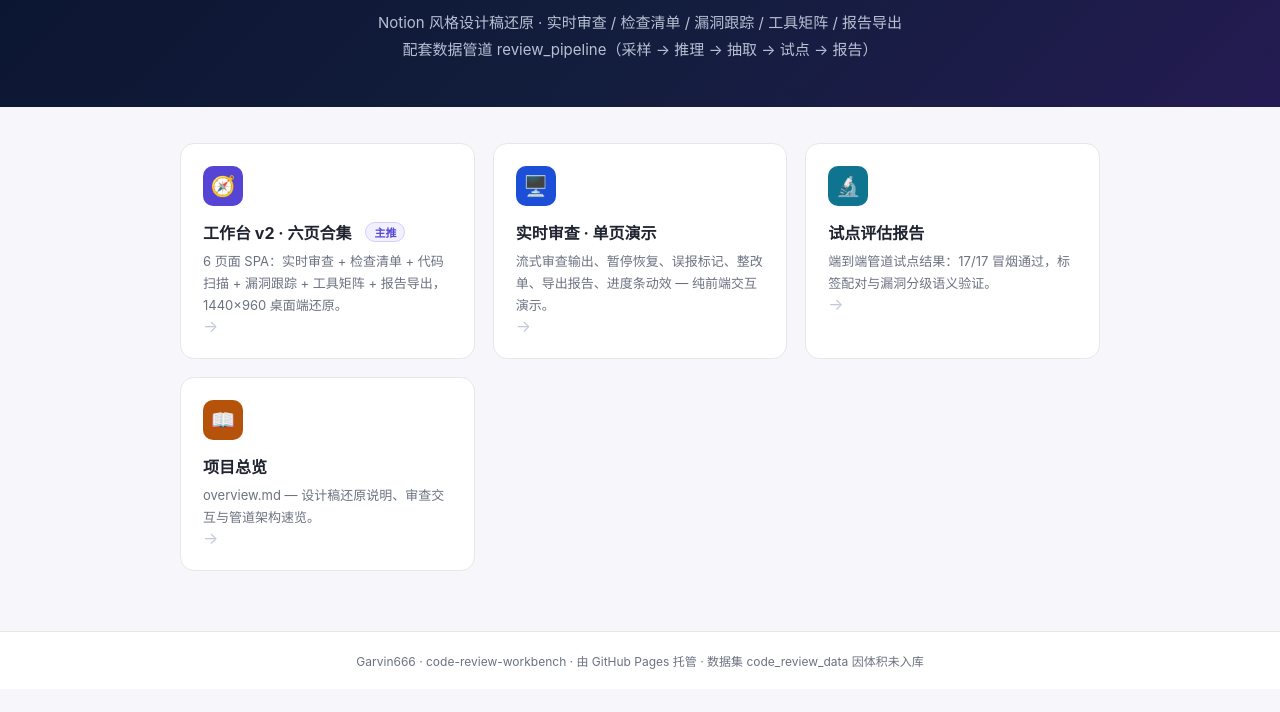
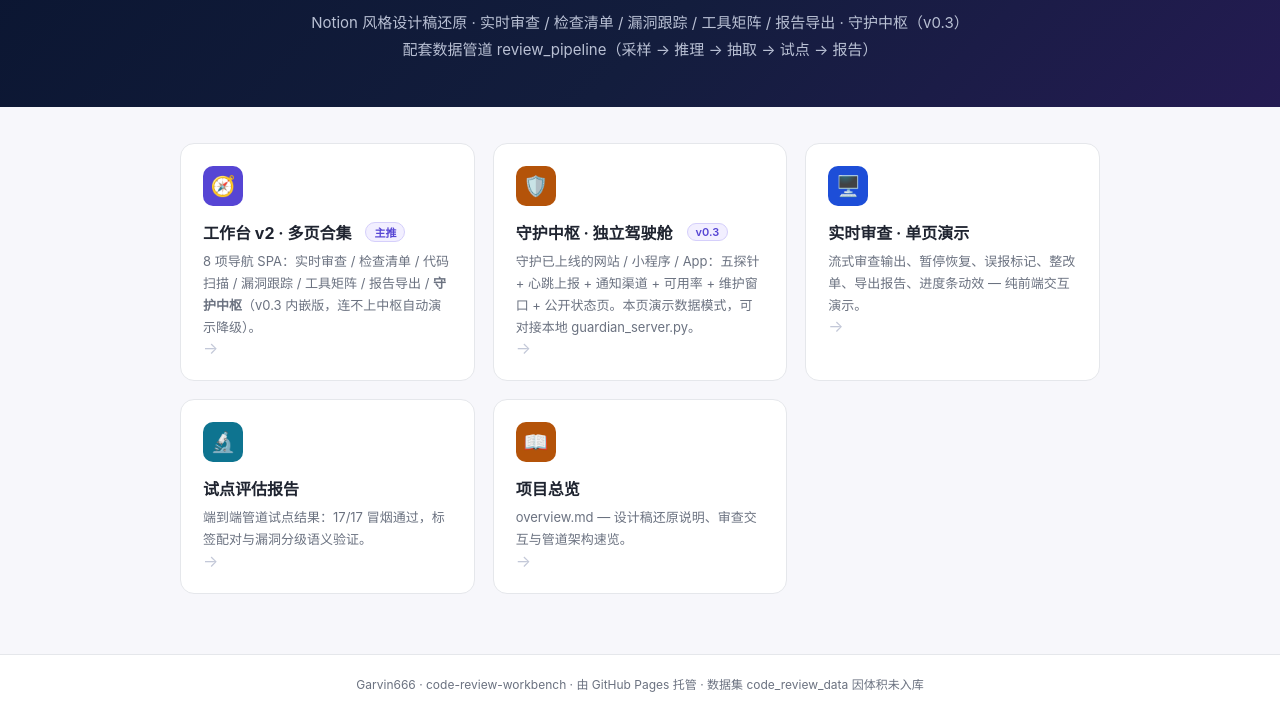
Before and after one commit to Garvin666/code-review-workbench, a plain HTML site: page index.html in a window 1280 px wide. Shown: the part 160-872 px from the top of the page. Before the commit the page ends 849 px from the top, so only its background shows below. Drawn offline with Linux system fonts and the light colour scheme.

Commit message:
Update index.html

```diff
--- a/index.html
+++ b/index.html
@@ -31,14 +31,20 @@
 <header>
   <div class="tag">AI CODE REVIEW · DEMO WORKBENCH</div>
   <h1>代码审查<span>工作台</span></h1>
-  <div class="sub">Notion 风格设计稿还原 · 实时审查 / 检查清单 / 漏洞跟踪 / 工具矩阵 / 报告导出<br>配套数据管道 review_pipeline（采样 → 推理 → 抽取 → 试点 → 报告）</div>
+  <div class="sub">Notion 风格设计稿还原 · 实时审查 / 检查清单 / 漏洞跟踪 / 工具矩阵 / 报告导出 · 守护中枢（v0.3）<br>配套数据管道 review_pipeline（采样 → 推理 → 抽取 → 试点 → 报告）</div>
 </header>
 <main>
   <div class="grid">
     <a class="card" href="代码审查工作台_v2.html">
       <div class="ic c1">🧭</div>
-      <h3>工作台 v2 · 六页合集<span class="badge">主推</span></h3>
-      <p>6 页面 SPA：实时审查 + 检查清单 + 代码扫描 + 漏洞跟踪 + 工具矩阵 + 报告导出，1440×960 桌面端还原。</p>
+      <h3>工作台 v2 · 多页合集<span class="badge">主推</span></h3>
+      <p>8 项导航 SPA：实时审查 / 检查清单 / 代码扫描 / 漏洞跟踪 / 工具矩阵 / 报告导出 / <b>守护中枢</b>（v0.3 内嵌版，连不上中枢自动演示降级）。</p>
+      <div class="arrow">→</div>
+    </a>
+    <a class="card" href="guardian/guardian_ui.html">
+      <div class="ic c4">🛡️</div>
+      <h3>守护中枢 · 独立驾驶舱<span class="badge">v0.3</span></h3>
+      <p>守护已上线的网站 / 小程序 / App：五探针 + 心跳上报 + 通知渠道 + 可用率 + 维护窗口 + 公开状态页。本页演示数据模式，可对接本地 guardian_server.py。</p>
       <div class="arrow">→</div>
     </a>
     <a class="card" href="代码审查工作台.html">
```
